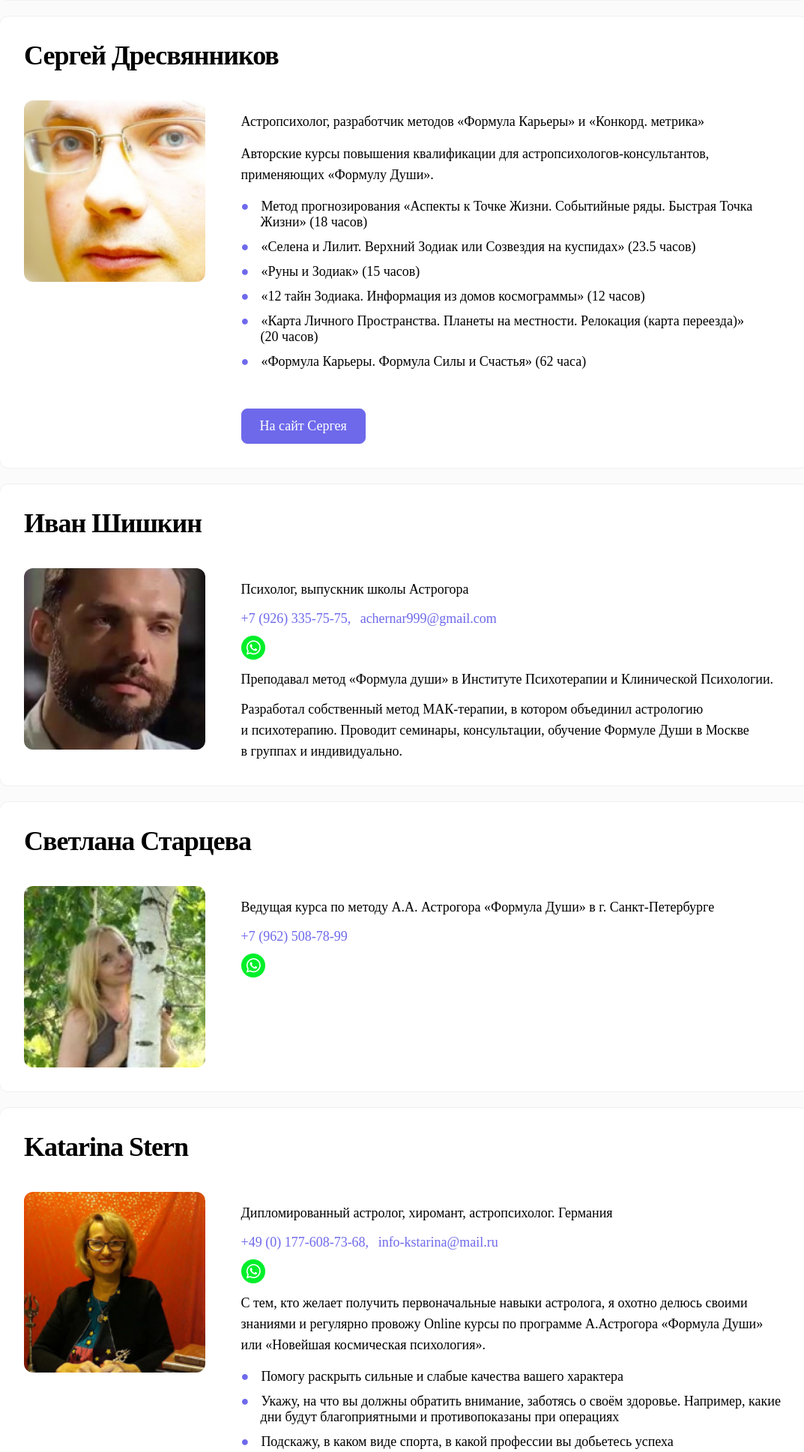
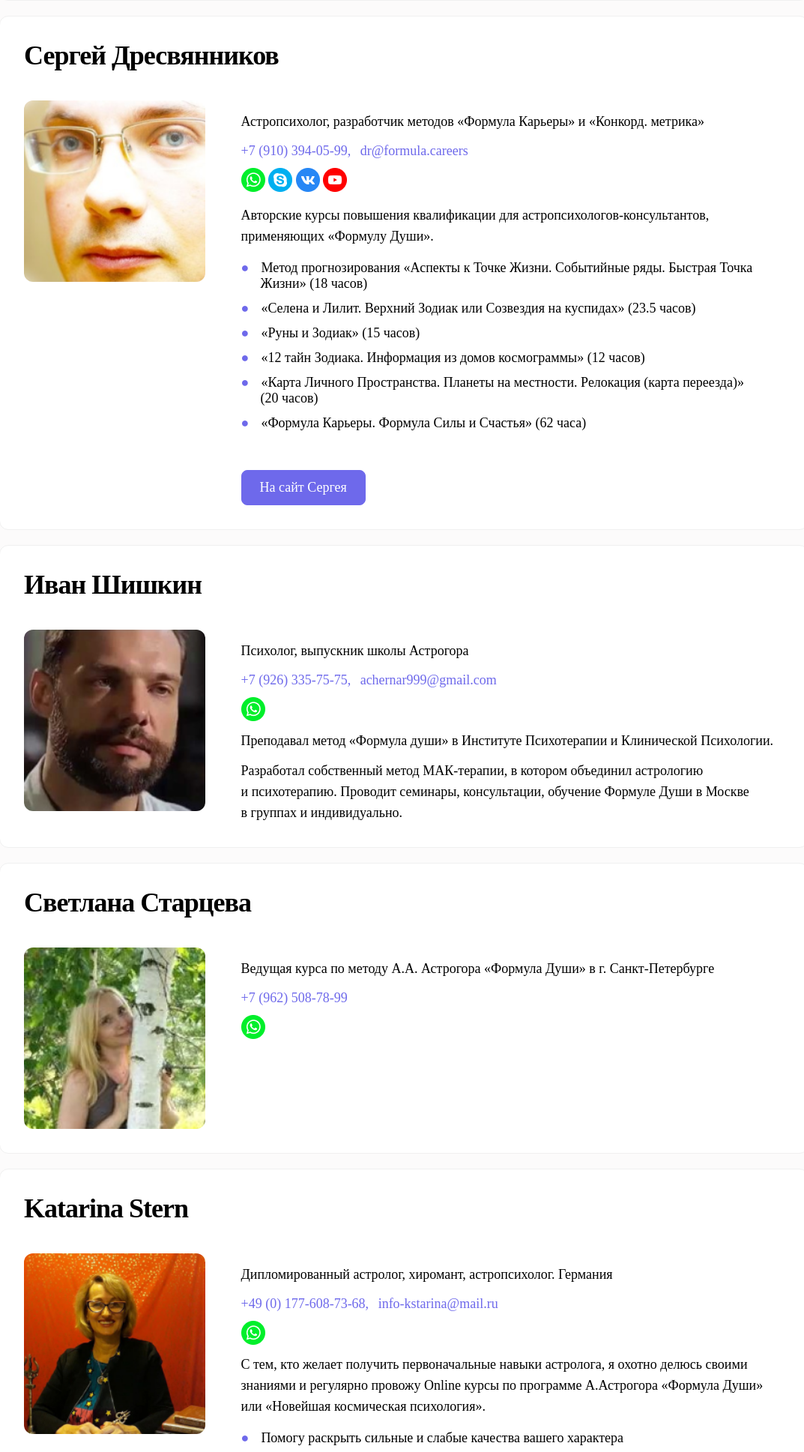
Before and after one commit to mosigo/astrogor, a Flask app: page /others in a window 1280 px wide. Shown: the part 845-2782 px from the top of the page at 75% size, without its empty margins (101-1174 px from the left). Run offline with Flask 2, Linux system fonts and the light colour scheme; parts of the project's set-up code (start-up, migrations or seed data) failed here and were passed over; some web fonts are replaced.

Commit message:
Обновлены контакты Сергея Дресвянникова.

```diff
--- a/templates/others.html
+++ b/templates/others.html
@@ -78,6 +78,32 @@
             </div>
             <div class="right w75 adm">
                 <p>Астропсихолог, разработчик методов «Формула Карьеры» и «Конкорд. метрика»</p>
+                <div class="contacts">
+                    <span class="no-img">+7 (910) 394-05-99,</span>
+                    <span class="no-img">dr@formula.careers</span>
+                </div>
+                <div class="contacts">
+                    <span>
+                        <a href="https://wa.me/79103940599" target="_blank">
+                            <img src="{{ url_for('static', filename='pic/contacts/WhatsApp.png') }}"/>
+                        </a>
+                    </span>
+                    <span>
+                        <a href="skype:socionic.pro?chat" target="_blank">
+                            <img src="{{ url_for('static', filename='pic/contacts/Skype.png') }}"/>
+                        </a>
+                    </span>
+                    <span>
+                        <a href="https://vk.com/dresviannikov" target="_blank">
+                            <img src="{{ url_for('static', filename='pic/contacts/Vk.png') }}"/>
+                        </a>
+                    </span>
+                    <span>
+                        <a href="https://www.youtube.com/channel/UCWK-JTkArshIM3k89lcDNEg" target="_blank">
+                            <img src="{{ url_for('static', filename='pic/contacts/YouTube.png') }}"/>
+                        </a>
+                    </span>
+                </div>
                 <div class="text">
                     <p>Авторские курсы повышения квалификации для астропсихологов-консультантов,
                         применяющих «Формулу Души».</p>
@@ -239,9 +265,6 @@
             <div class="right w75 adm">
                 <p>Астропсихолог, художник, инструктор нейрографики, создатель авторских запатентованных
                     методов АстроНейроХилинг и АстроНейрографика</p>
-                <div class="text">
-                    <p>Преподаватель курса «Формула Души» в г. Нижний Новгород.</p>
-                </div>
                 <div class="contacts">
                     <span class="no-img">+7 (909) 290-85-88,</span>
                     <span class="no-img">info@astrolognn.com</span>
@@ -268,6 +291,9 @@
                         </a>
                     </span>
                 </div>
+                <div class="text">
+                    <p>Преподаватель курса «Формула Души» в г. Нижний Новгород.</p>
+                </div>
                 <div class="action">
                     <a href="https://astrolognn.com/" target="_blank">
                         <button class="btn">На сайт Ирины</button>
```
